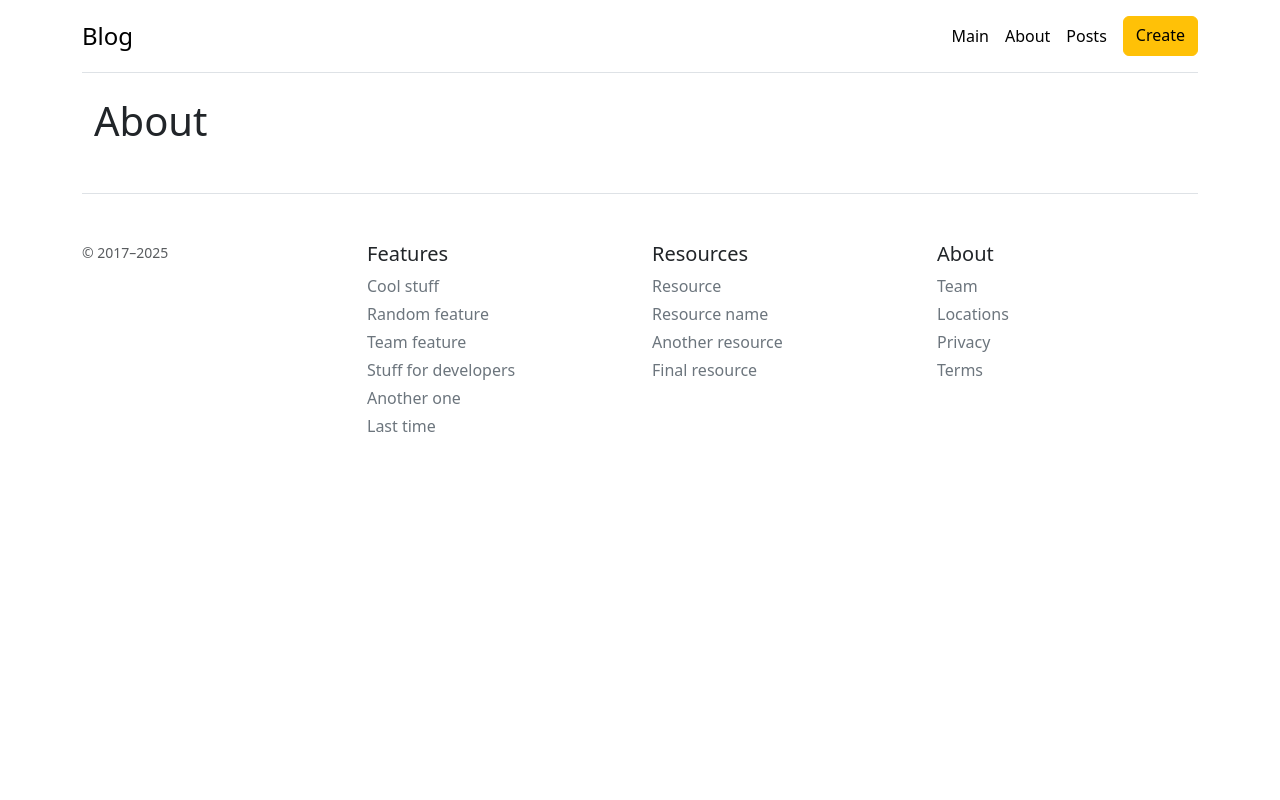
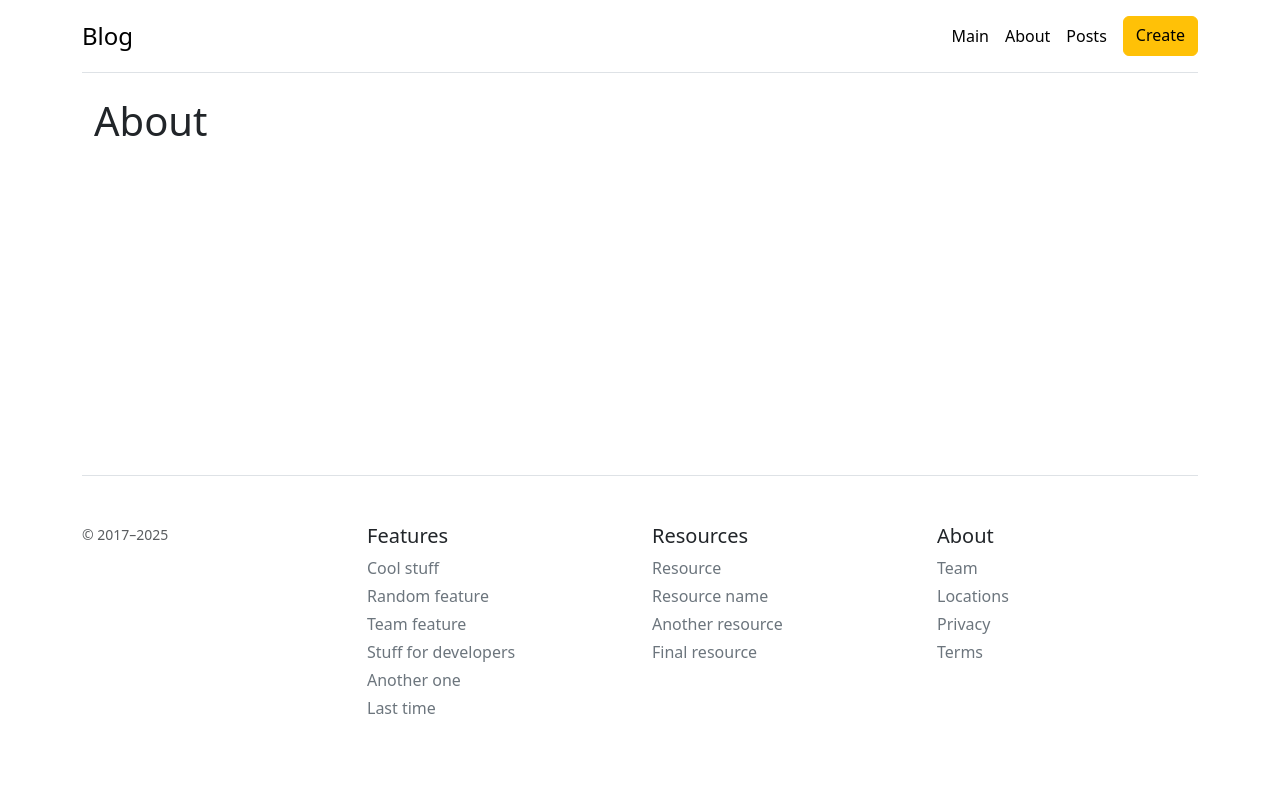
Before and after one commit to DLineone/simple-flask-blog, a Flask app: page /about in a window 1280 px wide. Run offline with Flask 3, Linux system fonts and the light colour scheme.

Commit message:
template fix

```diff
--- a/templates/base.html
+++ b/templates/base.html
@@ -14,7 +14,7 @@
     <title>{% block title %}{% endblock %}</title>
   </head>
 
-  <body>
+  <body class="d-flex flex-column min-vh-100">
     <div class="container py-3">
       <div
         class="d-flex flex-column flex-md-row align-items-center pb-3 mb-4 border-bottom"
@@ -49,6 +49,10 @@
 
       {% block body %}{% endblock %}
 
+
+
+    </div>
+    <div class="container py-3 mt-auto">
       <footer class="pt-4 my-md-5 pt-md-5 border-top">
           <div class="row">
             <div class="col-12 col-md">
@@ -139,7 +143,6 @@
             </div>
           </div>
       </footer>
-
     </div>
   </body>
 </html>
```
Lines whose indentation alone changed are shown as unchanged.
